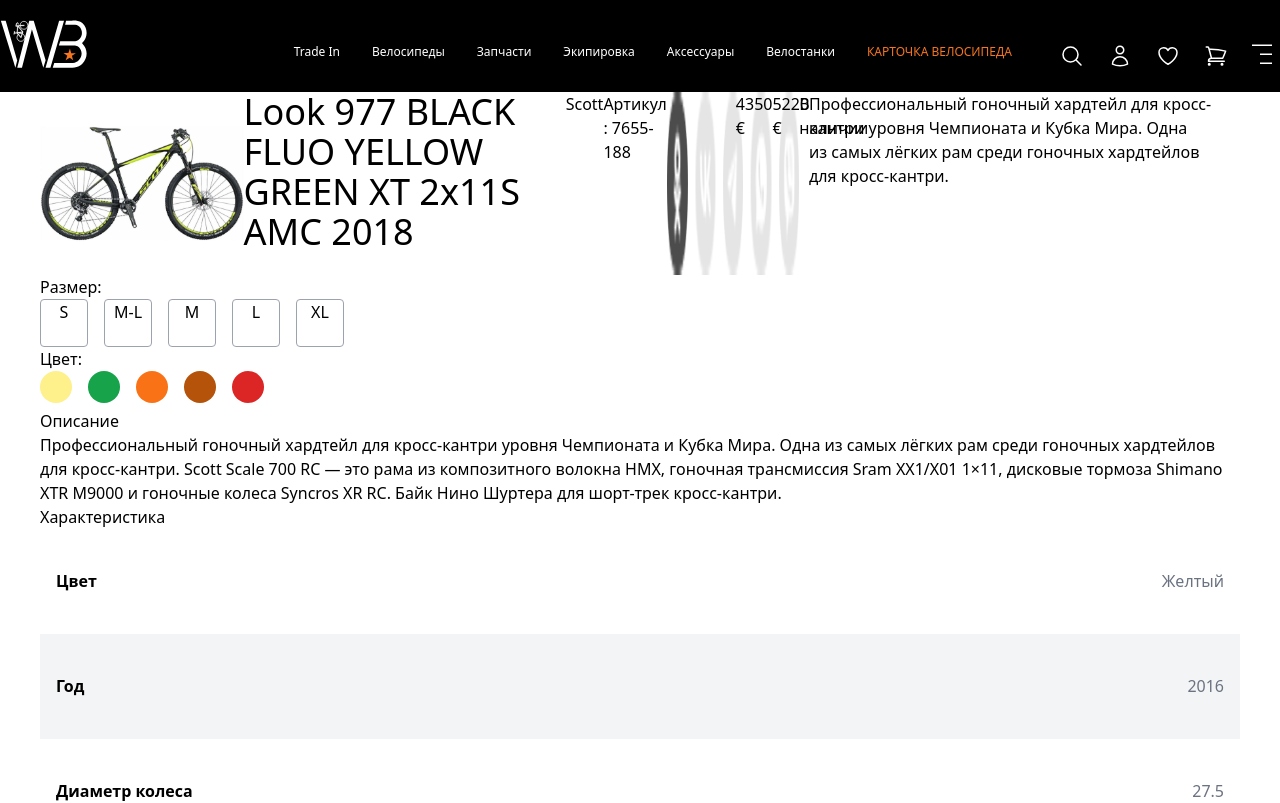
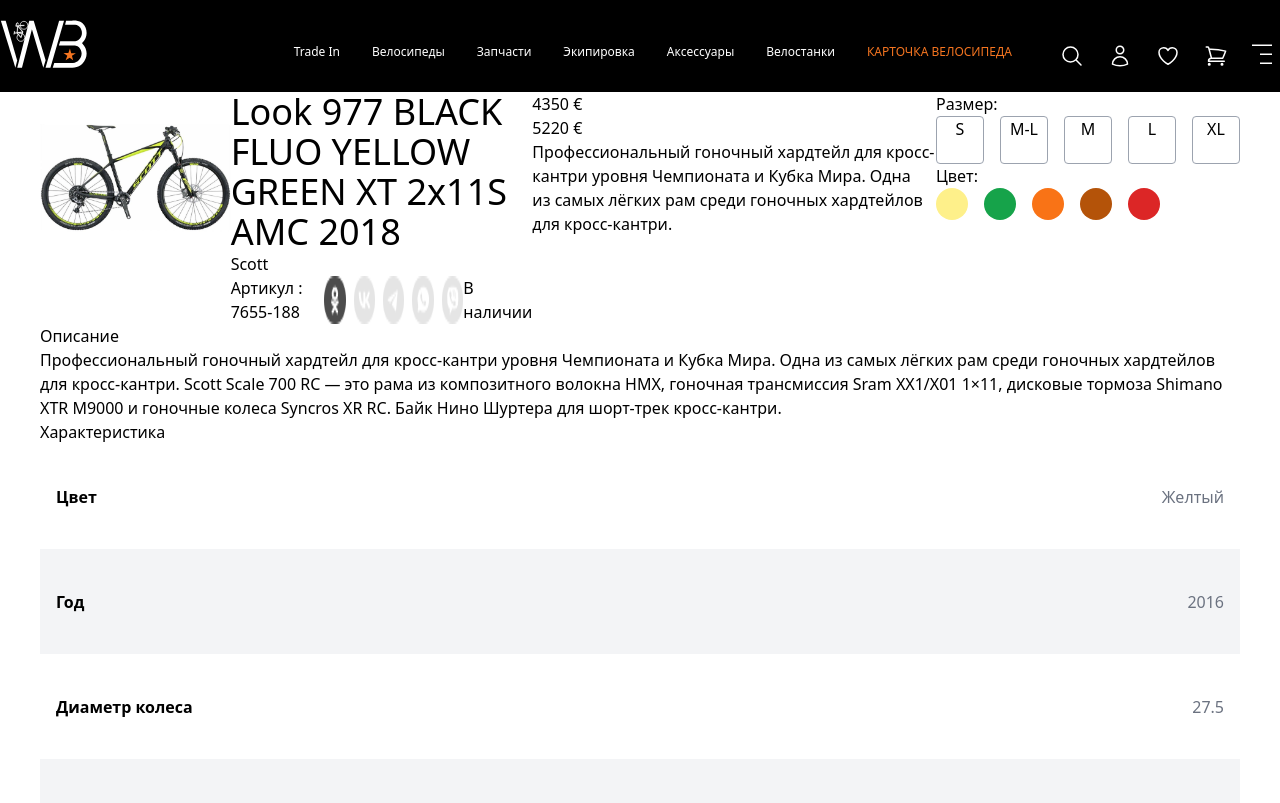
Before and after one commit to otvertka/react-app, a React (Create React App) app: page /devicepage in a window 1280 px wide. Shown: the top 803 px of the page. Built offline with nearby package versions, Linux system fonts and the light colour scheme.

Commit message:
device page

```diff
--- a/src/components/Layout/Catalog.jsx
+++ b/src/components/Layout/Catalog.jsx
@@ -21,7 +21,7 @@
         </Link>
 
         <div className="flex flex-col lg:flex-row space-x-2 ">
-          <a className="lg:w-1/3 rounded bg-black relative flex flex-col justify-end items-end" href="#">
+          <a className="lg:w-1/3 rounded bg-black relative flex flex-col justify-end items-end mb-2 md:mb-4" href="#">
             <img className="object-cover rounded" src={tradeinImage} alt="trade-in" />
             <div className="absolute inset-0 flex items-center justify-center text-white uppercase">
               <h2 className="text-xl font-medium md:text-4xl max-w-[90%]">Trade-in</h2>
@@ -53,7 +53,7 @@
                 </div>
               </a>
 
-              <a className="w-full rounded bg-gray-700 relative flex flex-col justify-end items-end max-h-[130px] sm:max-h-full" href="#">
+              <a className="w-full rounded bg-gray-700 relative flex flex-col justify-end items-end h-full" href="#">
                 <img className=" rounded object-cover max-h-[130px] sm:max-h-full" src={fahrradstanderImage} alt="fahrradstander-img" />
                 <div className="absolute lg:inset-0 flex items-center justify-center z-20 text-white uppercase">
                   <h2 className="text-l font-medium md:text-4xl">Велостанки</h2>
--- a/src/pages/DevicePage.js
+++ b/src/pages/DevicePage.jsx
@@ -9,23 +9,31 @@
     <div className="mx-10">
       <section>
         <div className="flex flex-col md:flex-row">
+          {/*див1 картинка */}
+          <div className="md:order-first">
+            <div className=" md:items-center">
+              <img src={bikeImg} alt="bike" />
+            </div>
+          </div>
+
+          {/*див2 текст */}
+
+          <div className="flex flex-col order-first md:order-2">
             <h2 className="text-3xl md:text-4xl">Look 977 BLACK FLUO YELLOW GREEN XT 2x11S AMC 2018</h2>
             <h4>Scott</h4>
             <div className="flex">
               <h4>Артикул : 7655-188</h4>
-            <img src={socialImg} alt="soc" />
-            <span>В наличии</span>
+              <img className="inline-block" src={socialImg} alt="soc" />
+              <h5>В наличии</h5>
             </div>
-
-          <div className=" md:order-first md:items-center">
-            <img src={bikeImg} alt="bike" />
           </div>
-
+          {/* див 3 */}
+          <div className="md:order-3">
             <h2>4350 €</h2>
             <span>5220 €</span>
             <p>Профессиональный гоночный хардтейл для кросс-кантри уровня Чемпионата и Кубка Мира. Одна из самых лёгких рам среди гоночных хардтейлов для кросс-кантри.</p>
           </div>
-
+          <div className="md:order-4">
             <div>
               <h2>Размер:</h2>
               <ul className="flex gap-4">
@@ -60,21 +68,23 @@
               <h2>Цвет:</h2>
               <ul className="flex gap-4">
                 <li>
-              <a className="inline-block w-8 h-8 bg-yellow-200 hover:border hover:border-gray-300 hover:border-4 rounded-full " href="#"></a>
+                  <a className="inline-block w-8 h-8 bg-yellow-200  hover:border-gray-300 hover:border-4 rounded-full " href="#"></a>
                 </li>
                 <li>
-              <a className="inline-block w-8 h-8 bg-green-600 hover:border hover:border-gray-300 hover:border-4 rounded-full " href="#"></a>
+                  <a className="inline-block w-8 h-8 bg-green-600 hover:border-gray-300 hover:border-4 rounded-full " href="#"></a>
                 </li>
                 <li>
-              <a className="inline-block w-8 h-8 bg-orange-500 hover:border hover:border-gray-300 hover:border-4 rounded-full " href="#"></a>
+                  <a className="inline-block w-8 h-8 bg-orange-500 hover:border-gray-300 hover:border-4 rounded-full " href="#"></a>
                 </li>
                 <li>
-              <a className="inline-block w-8 h-8 bg-amber-700 hover:border hover:border-gray-300 hover:border-4 rounded-full" href="#"></a>
+                  <a className="inline-block w-8 h-8 bg-amber-700 hover:border-gray-300 hover:border-4 rounded-full" href="#"></a>
                 </li>
                 <li>
-              <a className="inline-block w-8 h-8 bg-red-600 hover:border hover:border-gray-300 hover:border-4 rounded-full" href="#"></a>
+                  <a className="inline-block w-8 h-8 bg-red-600 hover:border-gray-300 hover:border-4 rounded-full" href="#"></a>
                 </li>
               </ul>
+            </div>
+          </div>
         </div>
       </section>
 
```
Lines whose indentation alone changed are shown as unchanged.
